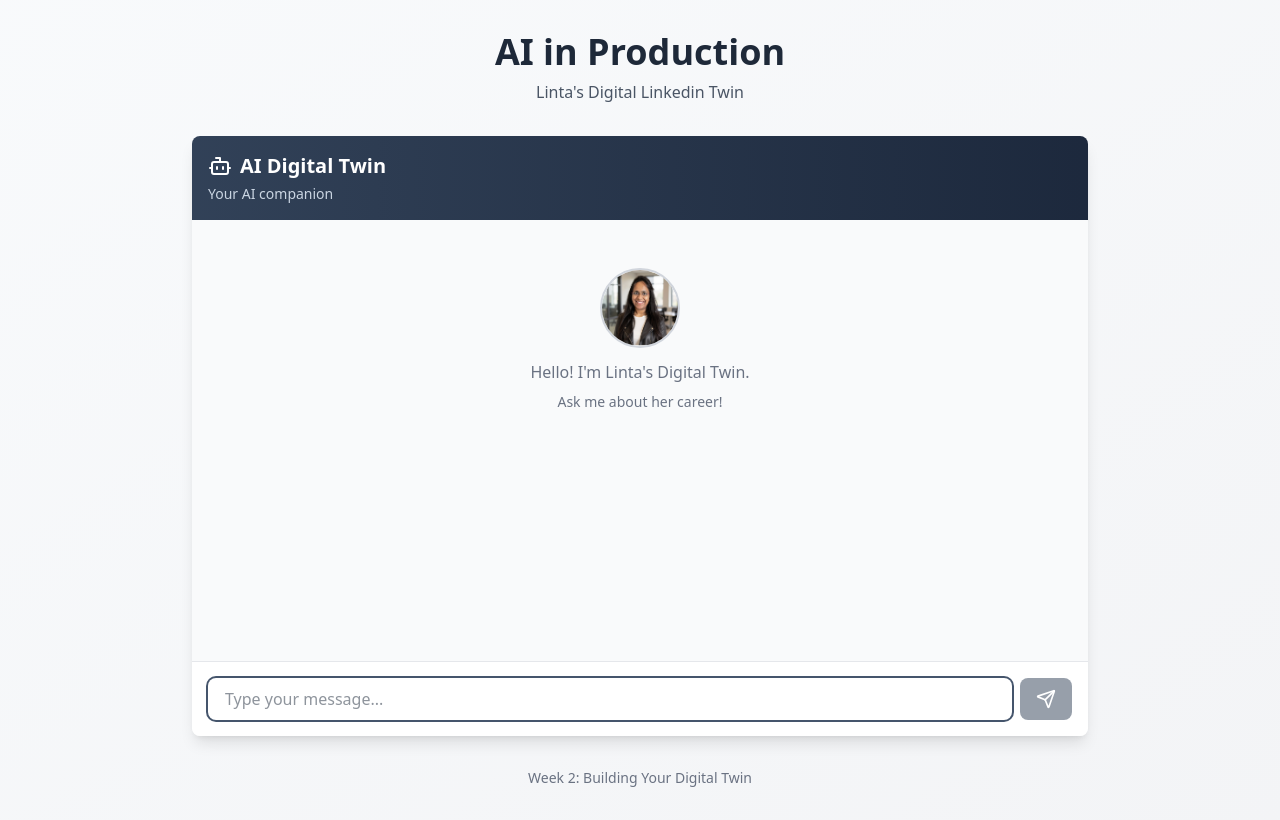
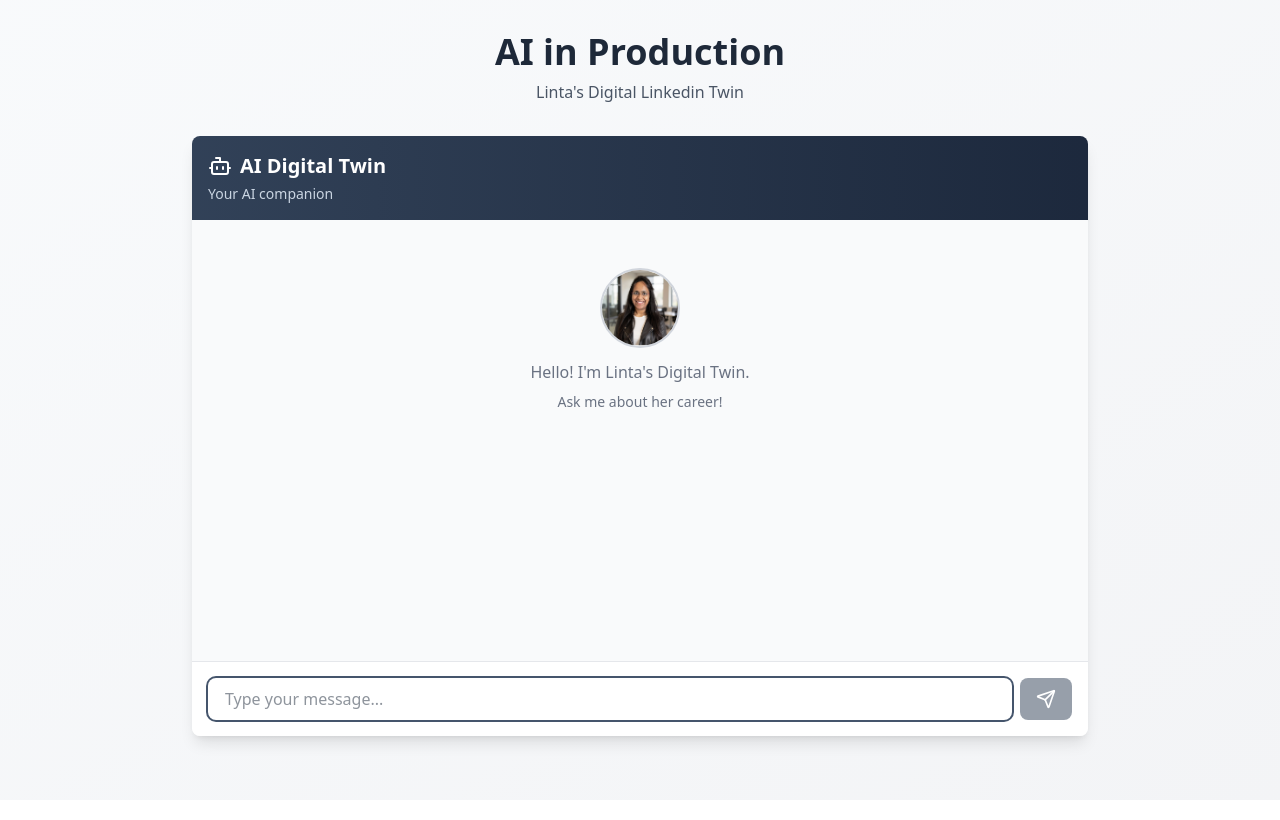
Before and after one commit to LintaGitCode/digital-twin, a Next.js app in the folder frontend/: page / in a window 1280 px wide. Built offline with nearby package versions, Linux system fonts and the light colour scheme.

Commit message:
Updating UI text

```diff
--- a/frontend/app/page.tsx
+++ b/frontend/app/page.tsx
@@ -17,7 +17,7 @@
           </div>
 
           <footer className="mt-8 text-center text-sm text-gray-500">
-            <p>Week 2: Building Your Digital Twin</p>
+            {/* <p>Week 2: Building Your Digital Twin</p> */}
           </footer>
         </div>
       </div>
```
